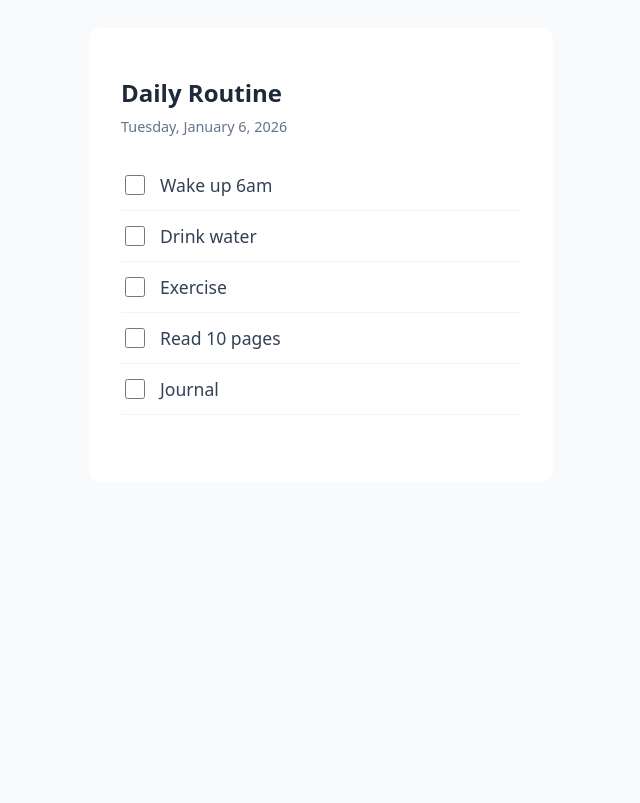
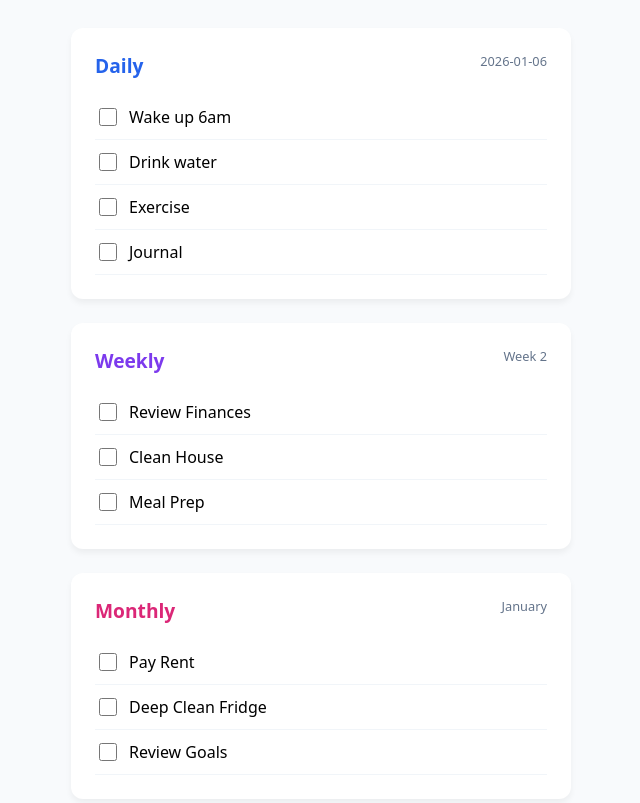
Before and after one commit to VogeZ-Git/my-routine-site, a website: page index.html in a window 1280 px wide. Shown: the whole page, without its empty margins (319-959 px from the left). Drawn offline with Linux system fonts and the light colour scheme; no server answers.

Commit message:
Add files via upload

```diff
--- a/index.html
+++ b/index.html
@@ -3,103 +3,155 @@
 <head>
     <meta charset="UTF-8">
     <meta name="viewport" content="width=device-width, initial-scale=1.0">
-    <title>My Daily Routine</title>
+    <title>My Routine Hub</title>
     <style>
-        :root { --primary: #2563eb; --bg: #f8fafc; }
-        body { font-family: system-ui, sans-serif; background: var(--bg); display: flex; justify-content: center; padding: 20px; }
-        .card { background: white; padding: 2rem; border-radius: 12px; shadow: 0 4px 6px rgba(0,0,0,0.1); width: 100%; max-width: 400px; }
-        h1 { font-size: 1.5rem; margin-bottom: 0.5rem; color: #1e293b; }
-        .date-display { color: #64748b; margin-bottom: 1.5rem; font-size: 0.9rem; }
-        .task { display: flex; align-items: center; padding: 12px 0; border-bottom: 1px solid #f1f5f9; cursor: pointer; }
-        .task input { width: 20px; height: 20px; margin-right: 15px; cursor: pointer; }
-        .task span { font-size: 1.1rem; color: #334155; }
+        :root { --primary: #2563eb; --bg: #f8fafc; --weekly: #7c3aed; --monthly: #db2777; }
+        body { font-family: system-ui, sans-serif; background: var(--bg); padding: 20px; display: flex; justify-content: center; }
+        .container { width: 100%; max-width: 500px; }
+        .card { background: white; padding: 1.5rem; border-radius: 12px; box-shadow: 0 4px 6px rgba(0,0,0,0.05); margin-bottom: 1.5rem; }
+        h2 { font-size: 1.2rem; margin-top: 0; display: flex; justify-content: space-between; }
+        .date-label { font-size: 0.8rem; color: #64748b; font-weight: normal; }
+        .task { display: flex; align-items: center; padding: 10px 0; border-bottom: 1px solid #f1f5f9; cursor: pointer; }
+        .task input { width: 18px; height: 18px; margin-right: 12px; }
         input:checked + span { text-decoration: line-through; color: #94a3b8; }
-        .status { margin-top: 1rem; font-size: 0.8rem; color: #10b981; min-height: 1.2rem; }
+        .status-bar { position: fixed; bottom: 20px; right: 20px; background: #1e293b; color: white; padding: 8px 16px; border-radius: 20px; font-size: 0.8rem; display: none; }
+        .daily h2 { color: var(--primary); }
+        .weekly h2 { color: var(--weekly); }
+        .monthly h2 { color: var(--monthly); }
     </style>
 </head>
 <body>
 
-<div class="card">
-    <h1 id="title">Daily Routine</h1>
-    <div class="date-display" id="dateText"></div>
-    <div id="taskList">Loading your routine...</div>
-    <div class="status" id="saveStatus"></div>
+<div class="container">
+    <div class="card daily">
+        <h2>Daily <span class="date-label" id="dailyDate"></span></h2>
+        <div id="dailyList">Loading...</div>
+    </div>
+
+    <div class="card weekly">
+        <h2>Weekly <span class="date-label" id="weeklyDate"></span></h2>
+        <div id="weeklyList">Loading...</div>
+    </div>
+
+    <div class="card monthly">
+        <h2>Monthly <span class="date-label" id="monthlyDate"></span></h2>
+        <div id="monthlyList">Loading...</div>
+    </div>
 </div>
 
+<div class="status-bar" id="saveStatus">Saving to GitHub...</div>
+
 <script>
-    // --- CONFIGURATION ---
-    const MASTER_TASKS = ["Wake up 6am", "Drink water", "Exercise", "Read 10 pages", "Journal"];
-    const GITHUB_USERNAME = "Vogez-Git"; // Change this
-    const REPO_NAME = "Repo1"; // The private repo you created
+    const CONFIG = {
+        username: "Vogez-Git",
+        repo: "Repo1",
+        tasks: {
+            daily: ["Wake up 6am", "Drink water", "Exercise", "Journal"],
+            weekly: ["Review Finances", "Clean House", "Meal Prep"],
+            monthly: ["Pay Rent", "Deep Clean Fridge", "Review Goals"]
+        }
+    };
 
-    const today = new Date().toISOString().split('T')[0];
-    let currentTasks = {};
+    const now = new Date();
+    const todayStr = now.toISOString().split('T')[0];
+    let state = { daily: {}, weekly: {}, monthly: {} };
 
-    document.getElementById('dateText').innerText = new Date().toLocaleDateString('en-US', {
-        weekday: 'long', year: 'numeric', month: 'long', day: 'numeric'
-    });
-
-    // 1. Fetch data from GitHub on load
-    async function loadRoutine() {
-        try {
-            const response = await fetch(`https://raw.githubusercontent.com/${Vogez-Git}/${Repo1}/main/days/${today}.json`);
-
-            if (response.ok) {
-                currentTasks = await response.json();
-            } else {
-                // New day! Initialize with master list
-                MASTER_TASKS.forEach(task => currentTasks[task] = false);
-            }
-            renderTasks();
-        } catch (err) {
-            console.error("Error loading:", err);
-            // Fallback to master list if fetch fails
-            MASTER_TASKS.forEach(task => currentTasks[task] = false);
-            renderTasks();
-        }
+    // Helper: Get ISO Week number
+    function getWeek(date) {
+        const d = new Date(Date.UTC(date.getFullYear(), date.getMonth(), date.getDate()));
+        d.setUTCDate(d.getUTCDate() + 4 - (d.getUTCDay() || 7));
+        const yearStart = new Date(Date.UTC(d.getUTCFullYear(), 0, 1));
+        return Math.ceil((((d - yearStart) / 86400000) + 1) / 7);
     }
 
-    // 2. Display tasks on screen
-    function renderTasks() {
-        const container = document.getElementById('taskList');
-        container.innerHTML = '';
+    async function init() {
+        document.getElementById('dailyDate').innerText = todayStr;
+        document.getElementById('weeklyDate').innerText = "Week " + getWeek(now);
+        document.getElementById('monthlyDate').innerText = now.toLocaleString('default', { month: 'long' });
 
-        for (const [task, isChecked] of Object.entries(currentTasks)) {
-            const div = document.createElement('label');
-            div.className = 'task';
-            div.innerHTML = `
-                <input type="checkbox" ${isChecked ? 'checked' : ''} onchange="toggleTask('${task.replace(/'/g, "\\'")}', this.checked)">
-                <span>${task}</span>
-            `;
-            container.appendChild(div);
-        }
+        await loadSmartData();
+        renderAll();
     }
 
-    // 3. Save to GitHub via Netlify Function
-    async function toggleTask(taskName, isChecked) {
-        currentTasks[taskName] = isChecked;
-        document.getElementById('saveStatus').innerText = "Saving...";
+    async function loadSmartData() {
+        // 1. Try to get today's data first
+        let data = await fetchFile(todayStr);
 
-        try {
-            const response = await fetch('/api/save', {
-                method: 'POST',
-                body: JSON.stringify({
-                    date: today,
-                    tasks: currentTasks
-                })
-            });
+        if (!data) {
+            // 2. If today is empty, find the most recent previous entry (check last 30 days)
+            for (let i = 1; i <= 30; i++) {
+                let prevDate = new Date();
+                prevDate.setDate(now.getDate() - i);
+                const prevStr = prevDate.toISOString().split('T')[0];
+                const prevData = await fetchFile(prevStr);
 
-            if (response.ok) {
-                document.getElementById('saveStatus').innerText = "Changes saved to GitHub";
-                setTimeout(() => document.getElementById('saveStatus').innerText = "", 2000);
+                if (prevData) {
+                    data = prevData;
+                    const lastDate = new Date(prevStr);
+
+                    // RESET LOGIC
+                    // If last save was a different week, reset weekly
+                    if (getWeek(lastDate) !== getWeek(now) || lastDate.getFullYear() !== now.getFullYear()) {
+                        Object.keys(data.weekly).forEach(k => data.weekly[k] = false);
+                    }
+                    // If last save was a different month, reset monthly
+                    if (lastDate.getMonth() !== now.getMonth() || lastDate.getFullYear() !== now.getFullYear()) {
+                        Object.keys(data.monthly).forEach(k => data.monthly[k] = false);
+                    }
+                    // Daily always resets
+                    Object.keys(data.daily).forEach(k => data.daily[k] = false);
+                    break;
+                }
             }
-        } catch (err) {
-            document.getElementById('saveStatus').innerText = "Error saving!";
         }
+
+        // 3. Fallback if no history exists at all
+        if (!data) {
+            data = { daily: {}, weekly: {}, monthly: {} };
+            CONFIG.tasks.daily.forEach(t => data.daily[t] = false);
+            CONFIG.tasks.weekly.forEach(t => data.weekly[t] = false);
+            CONFIG.tasks.monthly.forEach(t => data.monthly[t] = false);
+        }
+
+        state = data;
     }
 
-    loadRoutine();
+    async function fetchFile(date) {
+        try {
+            const res = await fetch(`https://raw.githubusercontent.com/${CONFIG.username}/${CONFIG.repo}/main/days/${date}.json?nocache=${Math.random()}`);
+            return res.ok ? await res.json() : null;
+        } catch (e) { return null; }
+    }
+
+    // ... Keep renderSection and update functions from previous version ...
+    function renderAll() {
+        renderSection('dailyList', state.daily, 'daily');
+        renderSection('weeklyList', state.weekly, 'weekly');
+        renderSection('monthlyList', state.monthly, 'monthly');
+    }
+
+    function renderSection(id, data, type) {
+        const cont = document.getElementById(id);
+        cont.innerHTML = '';
+        Object.entries(data).forEach(([task, done]) => {
+            const el = document.createElement('label');
+            el.className = 'task';
+            el.innerHTML = `<input type="checkbox" ${done ? 'checked' : ''} onchange="update('${type}', '${task}', this.checked)"><span>${task}</span>`;
+            cont.appendChild(el);
+        });
+    }
+
+    async function update(type, task, val) {
+        state[type][task] = val;
+        document.getElementById('saveStatus').style.display = 'block';
+        await fetch('/api/save', {
+            method: 'POST',
+            body: JSON.stringify({ date: todayStr, tasks: state })
+        });
+        setTimeout(() => document.getElementById('saveStatus').style.display = 'none', 1000);
+    }
+
+    init();
 </script>
-
 </body>
 </html>
```
